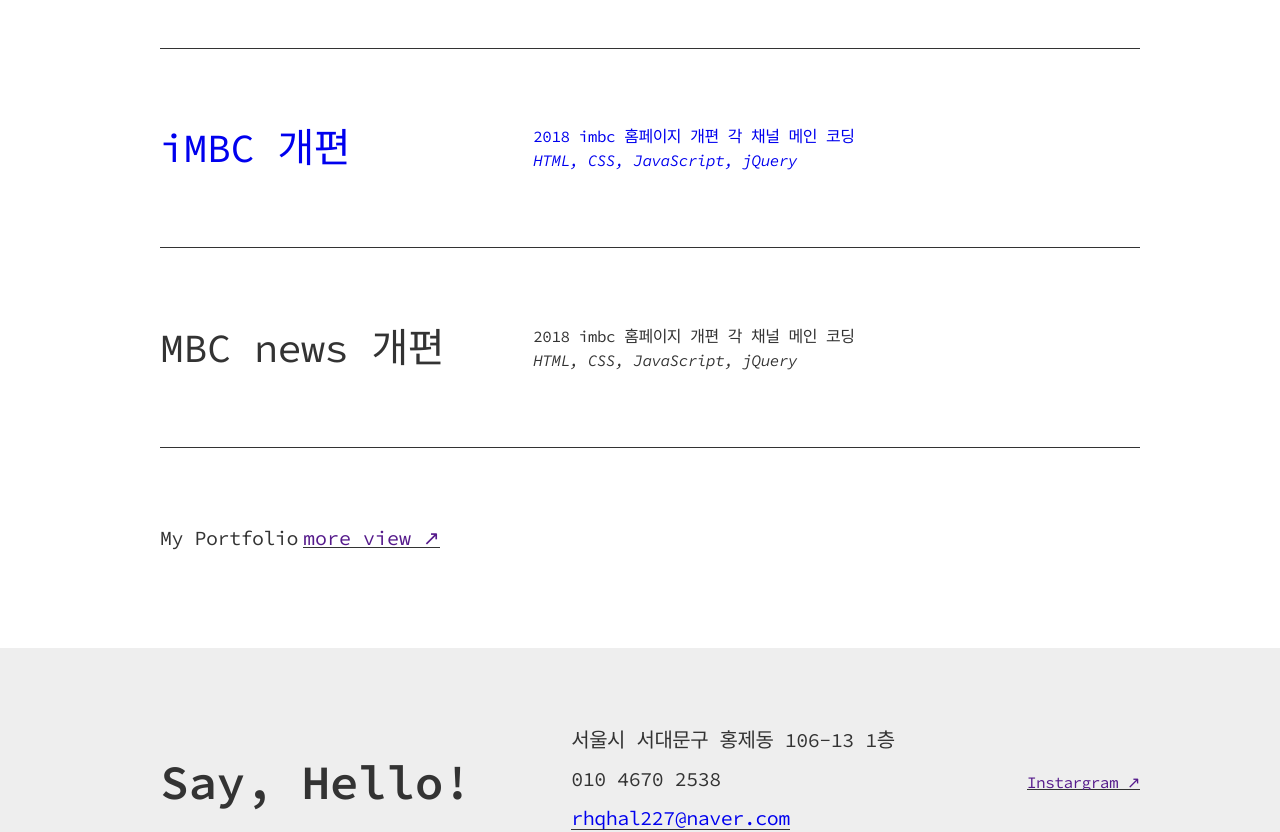
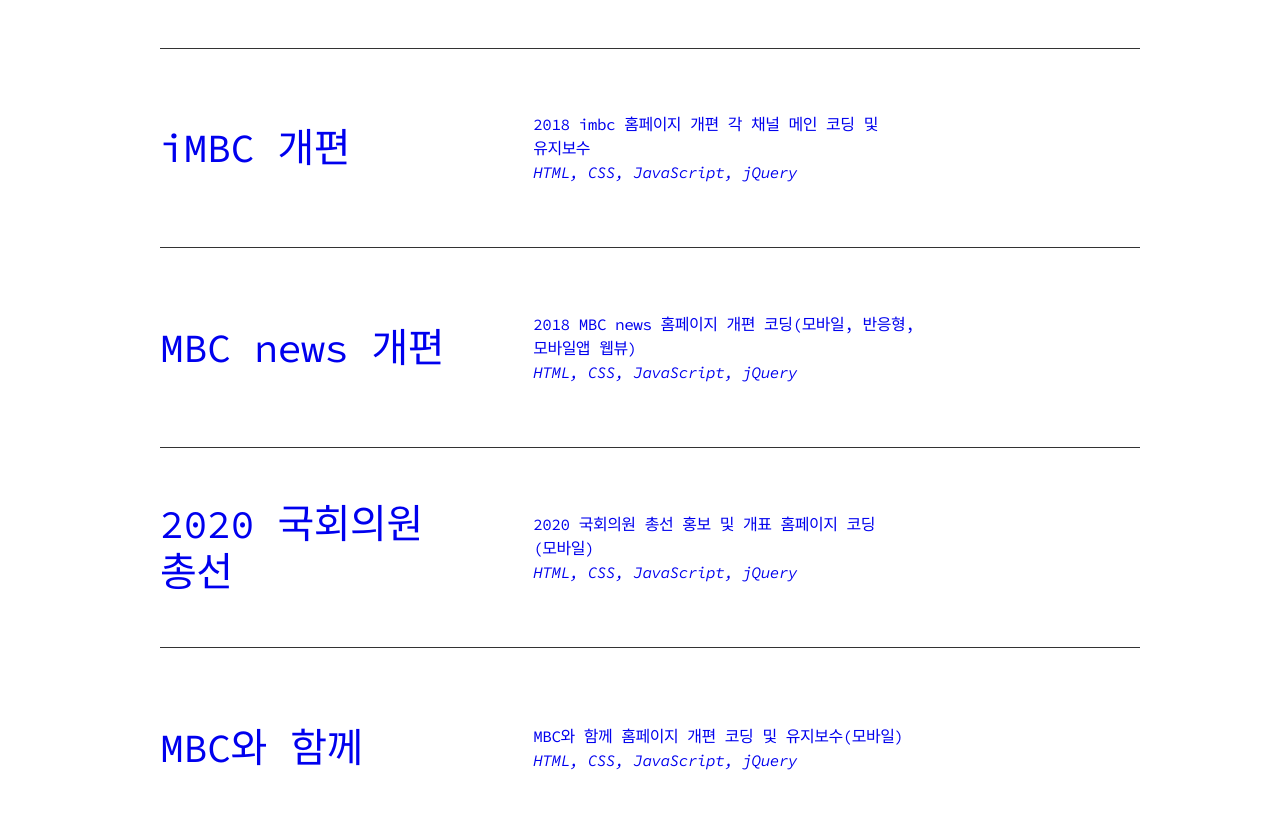
Before and after one commit to rhqhal227/react, a React (Create React App) app: page / in a window 1280 px wide. Shown: the part 1080-1912 px from the top of the page. Built offline with nearby package versions, Linux system fonts and the light colour scheme.

Commit message:
gf index

```diff
--- a/package.json
+++ b/package.json
@@ -1,4 +1,5 @@
 {
+  "homepage":"https://rhqhal227.github.io/pf/",
   "name": "app",
   "version": "0.1.0",
   "private": true,
@@ -6,6 +7,7 @@
     "@testing-library/jest-dom": "^5.14.1",
     "@testing-library/react": "^11.2.7",
     "@testing-library/user-event": "^12.8.3",
+    "gh-pages": "^3.2.3",
     "react": "^17.0.2",
     "react-dom": "^17.0.2",
     "react-scripts": "4.0.3",
@@ -15,7 +17,9 @@
     "start": "react-scripts start",
     "build": "react-scripts build",
     "test": "react-scripts test",
-    "eject": "react-scripts eject"
+    "eject": "react-scripts eject",
+    "predeploy":"npm run build",
+    "deploy":"gh-pages -d build"
   },
   "eslintConfig": {
     "extends": [
--- a/src/App.js
+++ b/src/App.js
@@ -72,7 +72,10 @@
                             this.setState({
                                 mode:'about'
                             })
-                        }else{
+                        }else if( id === 'top' ){
+                            window.scrollTo(0, 0);
+                        }
+                        else{
                             this.setState({
                                 mode:'main'
                             })
--- a/src/components/MyFooter.js
+++ b/src/components/MyFooter.js
@@ -11,7 +11,7 @@
                         <li>010 4670 2538</li>
                         <li><a className="btn_link" href="mailto:rhqhal227@naver.com"><span>rhqhal227@naver.com</span></a></li>
                     </ul>
-                    <a href="" className="btn_link sns"><span>Instargram ↗</span></a>
+                    <a href="https://www.instagram.com/kbm_327/" target="_blank" title="instagram 새창" className="btn_link sns"><span>instagram ↗</span></a>
                 </div>
             </footer>
         )
--- a/src/components/MyNav.js
+++ b/src/components/MyNav.js
@@ -29,7 +29,10 @@
                         this.props.onChangePage(0);
                     }.bind(this)}>I'm_</a></h1>
                     <nav id="gnb">
-                        <a href="" className="btn_top">top</a>
+                        <a href="" className="btn_top" onClick={function(e){
+                        e.preventDefault();
+                        this.props.onChangePage('top');
+                    }.bind(this)}>top</a>
                         <ul className="nav">
                             {lists}
                         </ul>
--- a/src/components/PortfolioList.js
+++ b/src/components/PortfolioList.js
@@ -5,9 +5,19 @@
         super(props);
         this.state={
             item:[
-                {id:1, title:'iMBC 개편', desc:'2018 imbc 홈페이지 개편 각 채널 메인 코딩', img:'image/img_porfolio01.jpg', url:'http://www.imbc.com/'},
-                {id:2, title:'MBC news 개편', desc:'2018 imbc 홈페이지 개편 각 채널 메인 코딩', img:'image/img_porfolio01.jpg'},
-                {id:3, title:'MBC news 개편', desc:'2018 imbc 홈페이지 개편 각 채널 메인 코딩', img:'image/img_porfolio01.jpg'}
+                {id:1, title:'DMC 페스티벌', desc:'2017 DMC 페스티벌 홈페이지 코딩 및 유지보수(모바일)', img:'./image/img_porfolio01.jpg', url:'http://dmcfestival.imbc.com/m/'},
+                {id:2, title:'2018 MBC 아시안 게임', desc:'2018 MBC 아시안 게임 홈페이지 코딩(PC)', img:'image/img_porfolio01.jpg', url:'http://2018asian.imbc.com/'},
+                {id:3, title:'2018 MBC 러시아월드컵', desc:'2018 MBC 러시아월드컵 홈페이지 코딩(PC, 모바일)', img:'image/img_porfolio01.jpg', url:'http://2018worldcup.imbc.com/'},
+                {id:4, title:'iMBC 개편', desc:'2018 imbc 홈페이지 개편 각 채널 메인 코딩 및 유지보수', img:'image/img_porfolio01.jpg', url:'http://www.imbc.com/'},
+                {id:5, title:'MBC news 개편', desc:'2018 MBC news 홈페이지 개편 코딩(모바일, 반응형, 모바일앱 웹뷰)', img:'image/img_porfolio01.jpg', url:'https://imnews.imbc.com/m_main.html'},
+                {id:6, title:'2020 국회의원 총선', desc:'2020 국회의원 총선 홍보 및 개표 홈페이지 코딩(모바일)', img:'image/img_porfolio01.jpg', url:'https://imnews.imbc.com/issue/vote2020/elect/m/gp.html'},
+                {id:7, title:'MBC 드라마 극본공모', desc:'MBC 드라마 극본공모 홈페이지 코딩 및 유지보수', img:'image/img_porfolio01.jpg', url:'http://writer.imbc.com/'},
+                {id:8, title:'MBC 시청자 소통센터', desc:'MBC 시청자 소통센터 홈페이지 개편 코딩 및 유지보수', img:'image/img_porfolio01.jpg', url:'http://withmbc.imbc.com/center'},
+                {id:9, title:'MBC 챔피언스트로피', desc:'MBC 챔피언스트로피 홈페이지 코딩 및 유지보수(PC, 모바일)', img:'image/img_porfolio01.jpg', url:'http://mct.imbc.com/'},
+                {id:10, title:'MBC와 함께', desc:'MBC와 함께 홈페이지 개편 코딩 및 유지보수(모바일)', img:'image/img_porfolio01.jpg', url:'http://with.mbc.co.kr/m/'},
+                {id:11, title:'MBC 아카이브', desc:'MBC 아카이브 홈페이지 개편 코딩(PC)', img:'image/img_porfolio01.jpg', url:'https://www.mbcarchive.com/include/default.html'},
+                {id:12, title:'iMBC 고객센터', desc:'iMBC 고객센터 홈페이지 개편 코딩 및 유지보수(PC, 모바일, 관리자툴)', img:'image/img_porfolio01.jpg', url:'http://help.imbc.com/faq/pc_index'},
+                {id:13, title:'iMBC 게시판', desc:'iMBC 게시판 PC버전 개편 코딩'}
             ]
         }
     }
@@ -16,12 +26,24 @@
         var data = this.state.item;
         var i = 0;
         while( i < data.length ){
+            if(data[i].url===undefined){
+                items.push(
+                    <li key={i}>
+                        <a className="list_wrap">
+                            <strong>{data[i].title}</strong>
+                            <span className="txt">{data[i].desc}<br /><em>HTML, CSS, JavaScript, jQuery</em></span>
+                        </a>
+                        <div className="img"><img src="image/img_portfolio01.jpg" alt="" /></div>
+                    </li>
+                )
+            }else{
                 items.push(
                     <li key={i}>
                         <a
                         href={data[i].url}
                         className="list_wrap"
                         target="_blank"
+                        title={data[i].title+' 새창'}
                         >
                             <strong>{data[i].title}</strong>
                             <span className="txt">{data[i].desc}<br /><em>HTML, CSS, JavaScript, jQuery</em></span>
@@ -30,6 +52,21 @@
                         <div className="img"><img src="image/img_portfolio01.jpg" alt="" /></div>
                     </li>
                 )
+            }
+            // items.push(
+            //     <li key={i}>
+            //         <a
+            //         href={data[i].url}
+            //         className="list_wrap"
+            //         target="_blank"
+            //         >
+            //             <strong>{data[i].title}</strong>
+            //             <span className="txt">{data[i].desc}<br /><em>HTML, CSS, JavaScript, jQuery</em></span>
+            //             <span className="link">Visit website ↗</span>
+            //         </a>
+            //         <div className="img"><img src="image/img_portfolio01.jpg" alt="" /></div>
+            //     </li>
+            // )
             i = i + 1;
         }
         return(
--- a/src/components/PortfolioMain.js
+++ b/src/components/PortfolioMain.js
@@ -5,8 +5,12 @@
         super(props);
         this.state={
             item:[
-                {id:1, title:'iMBC 개편', desc:'2018 imbc 홈페이지 개편 각 채널 메인 코딩', img:'image/img_porfolio01.jpg', url:'http://www.imbc.com/'},
-                {id:2, title:'MBC news 개편', desc:'2018 imbc 홈페이지 개편 각 채널 메인 코딩', img:'image/img_porfolio01.jpg'}
+                {id:1, title:'iMBC 개편', desc:'2018 imbc 홈페이지 개편 각 채널 메인 코딩 및 유지보수', img:'image/img_porfolio01.jpg', url:'http://www.imbc.com/'},
+                {id:2, title:'MBC news 개편', desc:'2018 MBC news 홈페이지 개편 코딩(모바일, 반응형, 모바일앱 웹뷰)', img:'image/img_porfolio01.jpg', url:'https://imnews.imbc.com/m_main.html'},
+                {id:3, title:'2020 국회의원 총선', desc:'2020 국회의원 총선 홍보 및 개표 홈페이지 코딩(모바일)', img:'image/img_porfolio01.jpg', url:'https://imnews.imbc.com/issue/vote2020/elect/m/gp.html'},
+                {id:4, title:'MBC와 함께', desc:'MBC와 함께 홈페이지 개편 코딩 및 유지보수(모바일)', img:'image/img_porfolio01.jpg', url:'http://with.mbc.co.kr/m/'},
+                {id:5, title:'MBC 시청자 소통센터', desc:'MBC 시청자 소통센터 홈페이지 개편 코딩 및 유지보수', img:'image/img_porfolio01.jpg', url:'http://withmbc.imbc.com/center'},
+                {id:6, title:'iMBC 고객센터', desc:'iMBC 고객센터 홈페이지 개편 코딩 및 유지보수(PC, 모바일, 관리자툴)', img:'image/img_porfolio01.jpg', url:'http://help.imbc.com/faq/pc_index'}
             ]
         }
     }
@@ -21,6 +25,7 @@
                     href={data[i].url}
                     className="list_wrap"
                     target="_blank"
+                    title={data[i].title+' 새창'}
                     >
                         <strong>{data[i].title}</strong>
                         <span className="txt">{data[i].desc}<br /><em>HTML, CSS, JavaScript, jQuery</em></span>
@@ -35,7 +40,7 @@
             <section className="portfolio wrapper">
                 <div className="portfolio_txt">
                     <h2 className="blind">portfolio</h2>
-                    <p>저는 <em>웹퍼블리셔</em> 입니다.<br />
+                    <p>저는 <em>웹퍼블리셔</em>입니다.<br />
                     HTML, CSS, Javascript, jQuery를 사용하여 코딩합니다.<br />
                     소통하는 자세로 업무를 수행하며,<br />성장하기 위해 끊임없이 노력하겠습니다.</p>
                     <a
--- a/src/myApp/css/style.css
+++ b/src/myApp/css/style.css
@@ -23,7 +23,7 @@
 
 /* nav */
 header{width:100%;}
-header .wrapper40{position:fixed;z-index:10;}
+header .wrapper40{position:fixed;z-index:100;}
 header h1{position:relative;}
 header h1 a{font-size: 22px;font-weight:900;text-transform:uppercase;}
 
@@ -54,7 +54,7 @@
 section.portfolio .portfolio_list ul li span.txt,
 section.portfolio .portfolio_list ul li span.link{word-break:keep-all}
 section.portfolio .portfolio_list ul li strong{width:34%;margin-right:40px;font-size:40px;line-height:48px;font-weight:400}
-section.portfolio .portfolio_list ul li span.txt{width:50%;line-height:24px}
+section.portfolio .portfolio_list ul li span.txt{width:40%;line-height:24px}
 section.portfolio .portfolio_list ul li span.link{position:absolute;right:-150px;width:auto;letter-spacing:0;transition:all 0.3s;}
 section.portfolio .portfolio_list ul li .img{position:absolute;bottom:80px;right:100px;z-index:-10;opacity:0;transition:all 0.3s;}
 section.portfolio .portfolio_list ul li:nth-child(2n) .img{right:150px}
```
Also changed, not shown: 1 other file (tests, documents, lock files or other folders). Lines whose indentation alone changed are shown as unchanged.
